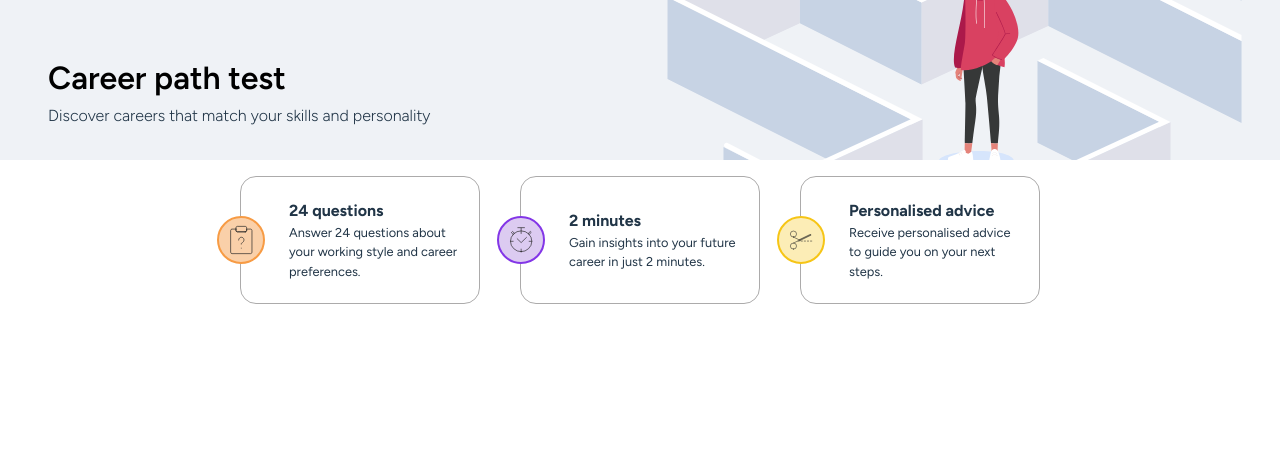
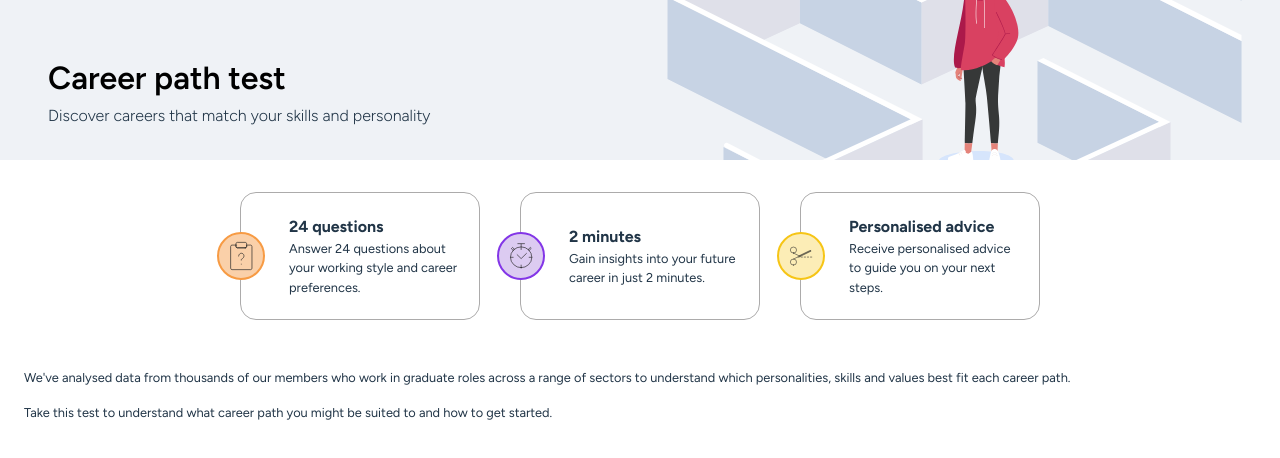
Before and after one commit to SheynaLew/technical-test-jlg, a React (Vite) app: page / in a window 1280 px wide. Shown: the top 458 px of the page. Built offline with nearby package versions, Linux system fonts and the light colour scheme.

Commit message:
Intro text

```diff
--- a/src/pages/CareerPathTest/CareerPathTest.css
+++ b/src/pages/CareerPathTest/CareerPathTest.css
@@ -6,6 +6,13 @@
   gap: 2.5rem;
   width: 100%;
   max-width: 1350px;
-  margin: 1rem auto;
-  margin-top: 1rem;
+  margin: 2rem auto;
 }
+
+.careerPathTest--intro {
+  max-width: 1350px;
+  display: flex;
+  flex-direction: column;
+  gap: 1rem;
+  padding: 1rem 1.5rem;
+}
--- a/src/pages/CareerPathTest/CareerPathTest.jsx
+++ b/src/pages/CareerPathTest/CareerPathTest.jsx
@@ -51,6 +51,18 @@ export default function CareerPathTest() {
           />
         ))}
       </section>
+
+      <section className="careerPathTest--intro">
+        <p>
+          We've analysed data from thousands of our members who work in graduate
+          roles across a range of sectors to understand which personalities,
+          skills and values best fit each career path.
+        </p>
+        <p>
+          Take this test to understand what career path you might be suited to
+          and how to get started.
+        </p>
+      </section>
     </>
   );
 }
```
